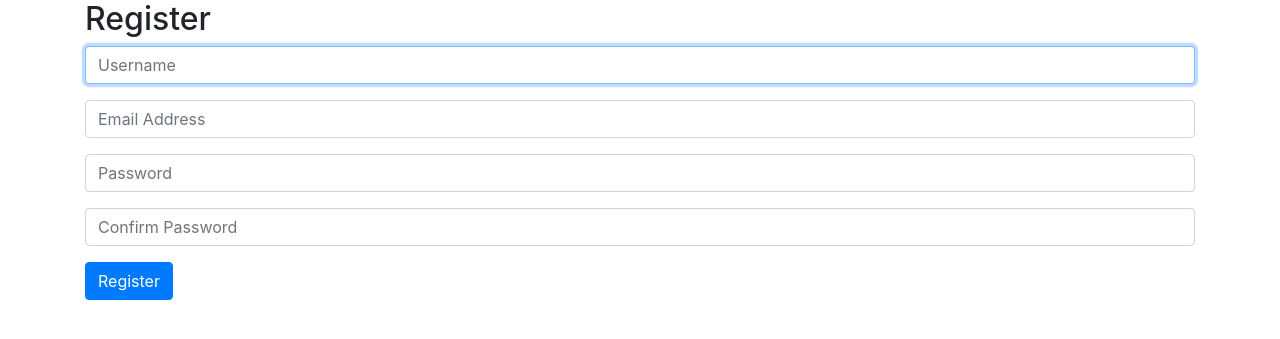
After one commit to PintyaPintya/betting-website, a Django app: page /betlord/register/ in a window 1280 px wide. The commit adds this page. Shown: the top 339 px of the page. Run offline with Django 4.2, Linux system fonts and the light colour scheme; some libraries are stand-ins or nearby versions.

Commit message:
login logout register completed

```diff
--- a/betlord/templates/betlord/layout.html
+++ b/betlord/templates/betlord/layout.html
@@ -2,11 +2,13 @@
 <html lang="en">
 <head>
     <meta charset="UTF-8">
-    <meta name="viewport" content="width=device-width, initial-scale=1.0">
-    <title>{% block title %}{% endblock %}</title>
+    <title>{% block title %}Betlord{% endblock %}</title>
+    <link rel="stylesheet" href="https://stackpath.bootstrapcdn.com/bootstrap/4.3.1/css/bootstrap.min.css">
 </head>
 <body>
-    {% block body %}
-    {% endblock %}
+    <div class="container">
+        {% block body %}
+        {% endblock %}
+    </div>
 </body>
 </html>
--- /dev/null
+++ b/betlord/templates/betlord/register.html
@@ -0,0 +1,37 @@
+{% extends "betlord/layout.html" %}
+
+{% block title %}
+    Register
+{% endblock %}
+
+{% block body %}
+
+<h2>Register</h2>
+
+{% if message %}
+    <div class="alert alert-danger">{{ message }}</div>
+{% endif %}
+
+<form action="{% url 'register' %}" method="post">
+    {% csrf_token %}
+
+    <div class="form-group">
+        <input autofocus type="text" class="form-control" name="username" placeholder="Username" required>
+    </div>
+
+    <div class="form-group">
+        <input type="email" class="form-control" name="email" placeholder="Email Address" required>
+    </div>
+
+    <div class="form-group">
+        <input type="password" class="form-control" name="password" placeholder="Password" required>
+    </div>
+
+    <div class="form-group">
+        <input type="password" class="form-control" name="confirmation" placeholder="Confirm Password" required>
+    </div>
+
+    <input class="btn btn-primary" type="submit" value="Register">
+</form>
+
+{% endblock %}
--- a/betlord/urls.py
+++ b/betlord/urls.py
@@ -2,5 +2,8 @@ from django.urls import path
 from . import views
 
 urlpatterns = [
-    path("", views.index, name="index")
+    path("", views.index, name="index"),
+    path("register/", views.register, name="register"),
+    path("login/", views.login_view, name="login"),
+    path("logout/", views.logout_view, name="logout"),
 ]
--- a/betlord/views.py
+++ b/betlord/views.py
@@ -1,7 +1,60 @@
-from django.shortcuts import render
-from django.http import HttpResponse
+from django.db import IntegrityError
+from django.contrib.auth import authenticate, login, logout
+from django.shortcuts import render, redirect
+from django.http import HttpResponse, HttpResponseRedirect
+from django.urls import reverse
+from .models import User
 
- # Create your views here.
+# Create your views here.
 
 def index(request):
     return render(request, "betlord/index.html")
+
+def register(request):
+    if request.method == 'POST':
+        username = request.POST["username"]
+        email = request.POST["email"]
+        password = request.POST["password"]
+        confirmation = request.POST["confirmation"]
+
+        if password != confirmation:
+            return render(request, "betlord/register.html", {
+                "message": "Passwords must match"
+            })
+
+        try:
+            user = User.objects.create_user(username=username, email=email, password=password)
+            user.save()
+        except IntegrityError:
+            return render(request, "betlord/register.html", {
+                "message": "Username already taken"
+            })
+
+        login(request, user)
+        return HttpResponseRedirect(reverse("index"))
+    else:
+        return render(request, "betlord/register.html")
+
+
+def login_view(request):
+    if request.method == 'POST':
+
+        username = request.POST["username"]
+        password = request.POST["password"]
+        user = authenticate(request, username=username, password=password)
+
+        if user is not None:
+            login(request,user)
+            return HttpResponseRedirect(reverse("index"))
+        else:
+            return render(request, "betlord/login.html", {
+                "message": "Invalid username and/or password"
+            })
+
+    else:
+        return render(request, "betlord/login.html")
+
+
+def logout_view(request):
+    logout(request)
+    return HttpResponseRedirect(reverse("index"))
```
Also changed, not shown: betlord/templates/betlord/index.html (+7 -1 lines), betlord/templates/betlord/login.html (added, +26 -0 lines).
